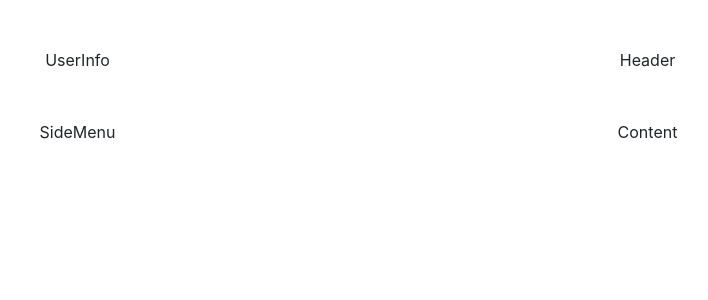
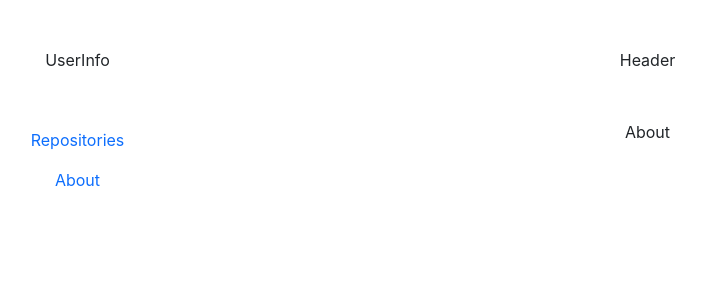
Before and after one commit to SellJilla/react-github-client, a React (Create React App) app: page /repositories in a window 1280 px wide. Shown: the top 300 px of the page, without its empty margins (135-843 px from the left). Built offline with nearby package versions, Linux system fonts and the light colour scheme.

Commit message:
add basic routing

```diff
--- a/src/components/Content.js
+++ b/src/components/Content.js
@@ -1,8 +1,17 @@
 import React from 'react'
+import {
+  Routes,
+  Route,
+} from 'react-router-dom';
+import About from './About';
 
 const Content = () => {
   return (
-    <div className='content container-fluid'>Content</div>
+    <Routes>
+      <Route index element={<About />}/>
+      <Route path='/about' element={<About />}/>
+      <Route path='/repositories' element={<About />} />
+    </Routes>
   )
 }
 
--- a/src/components/SideMenu.js
+++ b/src/components/SideMenu.js
@@ -1,8 +1,12 @@
 import React from 'react'
+import { NavLink } from 'react-router-dom'
 
 const SideMenu = () => {
   return (
-    <div className='SideMenu'>SideMenu</div>
+    <nav className='nav flex-column'>
+      <NavLink className='nav-link' to="repositories">Repositories</NavLink>
+      <NavLink className='nav-link' to="about">About</NavLink>
+    </nav>
   )
 }
 
--- a/src/index.js
+++ b/src/index.js
@@ -4,12 +4,13 @@ import 'bootstrap/dist/css/bootstrap.css';
 import './index.css';
 import App from './App';
 import reportWebVitals from './reportWebVitals';
+import { BrowserRouter as Router} from 'react-router-dom';
 
 const root = ReactDOM.createRoot(document.getElementById('root'));
 root.render(
-  <React.StrictMode>
+  <Router>
     <App />
-  </React.StrictMode>
+  </Router>
 );
 
 // If you want to start measuring performance in your app, pass a function
```
